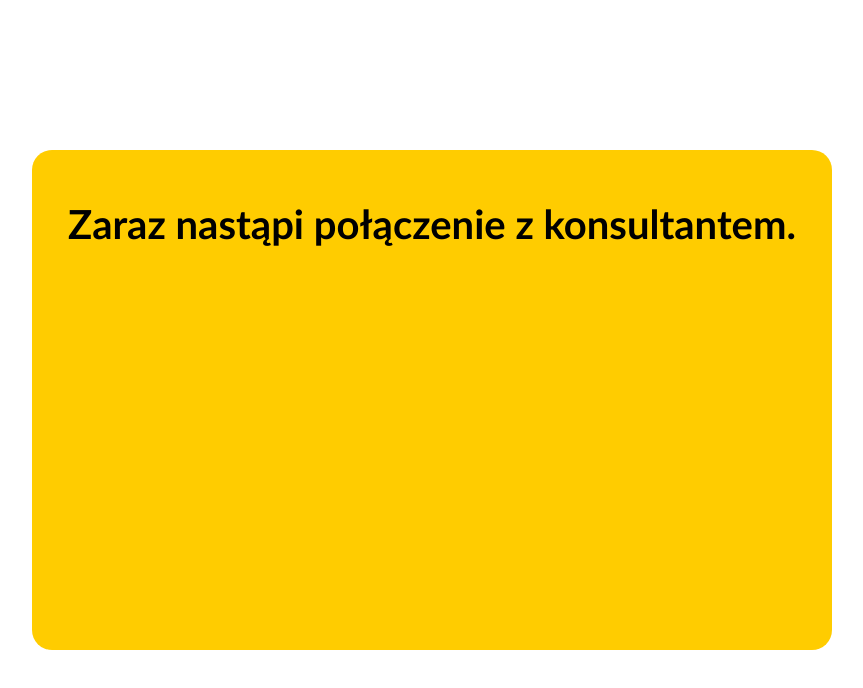
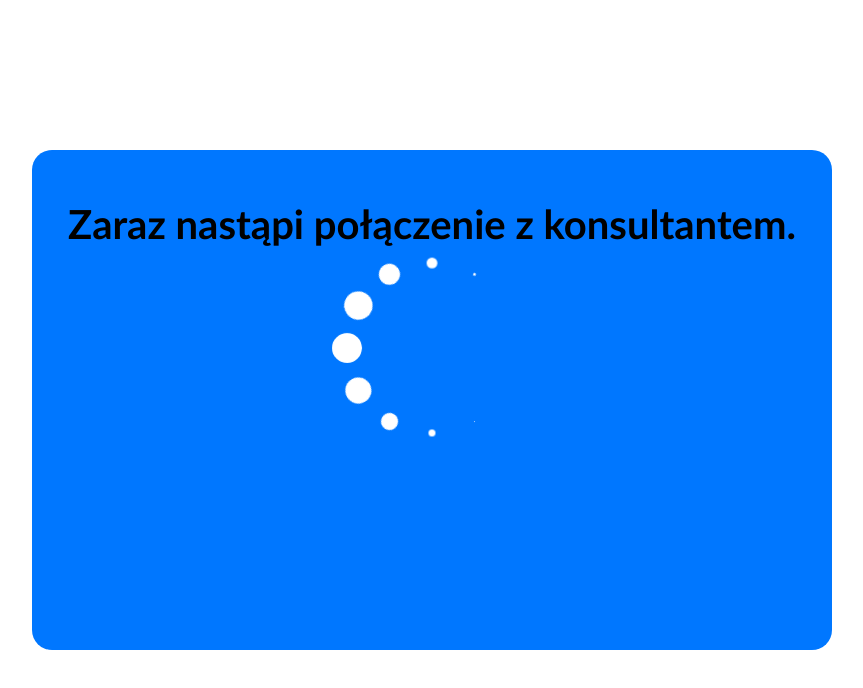
Before and after one commit to Szerwoll/FokusWebApps_KonradSzerwinski, an Angular app in the folder front/: page /ringing/1 in a window 1280 px wide. Shown: the top 688 px of the page, without its empty margins (208-1071 px from the left). Built offline with nearby package versions, Linux system fonts and the light colour scheme; no server answers.

Commit message:
Added loader animation for ringing and checkmark for call

```diff
--- a/front/src/app/call.ts
+++ b/front/src/app/call.ts
@@ -1,4 +1,4 @@
 export interface Call {
-  id: number
-  status: string
+  id: number;
+  status: string;
 }
--- a/front/src/app/call/call.component.css
+++ b/front/src/app/call/call.component.css
@@ -0,0 +1,91 @@
+#animCheck {
+  margin: 0px auto;
+  width: 200px;
+  height: 200px;
+}
+#animCheck .precheck:before {
+  content: "";
+  position: absolute;
+  top: 45%;
+  left: 0;
+  width: 100%;
+  height: 10%;
+  box-sizing: border-box;
+  animation: spin 2s ease-in forwards;
+}
+#animCheck .precheck:after {
+  content: "";
+  position: absolute;
+  top: 45%;
+  left: 0;
+  width: 100%;
+  height: 10%;
+  box-sizing: border-box;
+  background: #ccc;
+  animation: spin 2s ease-in forwards;
+  transform: rotate(45deg);
+}
+#animCheck .check {
+  height: 100%;
+  transform: rotate(45deg);
+  animation: poin 0.6s ease-in-out 0.3s;
+}
+#animCheck .check:before {
+  content: "";
+  position: absolute;
+  top: 69%;
+  left: 22%;
+  height: 15%;
+  border-radius: 6.4px;
+  background: #fff;
+  animation: short 0.3s ease-in forwards;
+}
+#animCheck .check:after {
+  content: "";
+  position: absolute;
+  top: 84%;
+  left: 52%;
+  height: 15%;
+  border-radius: 6.4px;
+  background: #fff;
+  transform: rotate(-90deg);
+  transform-origin: 0 0;
+  animation: long 0.3s ease-out 0.3s forwards;
+}
+@keyframes short {
+  0% {
+    width: 0;
+  }
+  100% {
+    width: 45%;
+  }
+}
+@keyframes long {
+  0% {
+    width: 0;
+  }
+  100% {
+    width: 75%;
+  }
+}
+@keyframes poin {
+  0% {
+    transform: rotate(45deg) scale(1);
+  }
+  50% {
+    transform: rotate(50deg) scale(1.7);
+  }
+  100% {
+    transform: rotate(45deg) scale(1);
+  }
+}
+@keyframes spin {
+  from {
+    transform: rotate(0deg);
+    opacity: 1;
+  }
+  to {
+    transform: rotate(720deg);
+    opacity: 1;
+  }
+}
--- a/front/src/app/call/call.component.html
+++ b/front/src/app/call/call.component.html
@@ -1,5 +1,8 @@
 <div class="box">
     <div class="text">
     Trwa połączenie.
+    <div id="animCheck">
+        <div class="check"></div>
+      </div>
     </div>
    </div>
--- a/front/src/app/ringing/ringing.component.css
+++ b/front/src/app/ringing/ringing.component.css
@@ -0,0 +1,121 @@
+.sk-circle {
+  margin: 0px auto;
+  width: 200px;
+  height: 200px;
+  position: relative;
+}
+.sk-circle .sk-child {
+  width: 100%;
+  height: 100%;
+  position: absolute;
+  left: 0;
+  top: 0;
+}
+.sk-circle .sk-child:before {
+  content: '';
+  display: block;
+  margin: 0 auto;
+  width: 15%;
+  height: 15%;
+  background-color: #fff;
+  border-radius: 100%;
+  -webkit-animation: sk-circleBounceDelay 1.2s infinite ease-in-out both;
+          animation: sk-circleBounceDelay 1.2s infinite ease-in-out both;
+}
+.sk-circle .sk-circle2 {
+  -webkit-transform: rotate(30deg);
+      -ms-transform: rotate(30deg);
+          transform: rotate(30deg); }
+.sk-circle .sk-circle3 {
+  -webkit-transform: rotate(60deg);
+      -ms-transform: rotate(60deg);
+          transform: rotate(60deg); }
+.sk-circle .sk-circle4 {
+  -webkit-transform: rotate(90deg);
+      -ms-transform: rotate(90deg);
+          transform: rotate(90deg); }
+.sk-circle .sk-circle5 {
+  -webkit-transform: rotate(120deg);
+      -ms-transform: rotate(120deg);
+          transform: rotate(120deg); }
+.sk-circle .sk-circle6 {
+  -webkit-transform: rotate(150deg);
+      -ms-transform: rotate(150deg);
+          transform: rotate(150deg); }
+.sk-circle .sk-circle7 {
+  -webkit-transform: rotate(180deg);
+      -ms-transform: rotate(180deg);
+          transform: rotate(180deg); }
+.sk-circle .sk-circle8 {
+  -webkit-transform: rotate(210deg);
+      -ms-transform: rotate(210deg);
+          transform: rotate(210deg); }
+.sk-circle .sk-circle9 {
+  -webkit-transform: rotate(240deg);
+      -ms-transform: rotate(240deg);
+          transform: rotate(240deg); }
+.sk-circle .sk-circle10 {
+  -webkit-transform: rotate(270deg);
+      -ms-transform: rotate(270deg);
+          transform: rotate(270deg); }
+.sk-circle .sk-circle11 {
+  -webkit-transform: rotate(300deg);
+      -ms-transform: rotate(300deg);
+          transform: rotate(300deg); }
+.sk-circle .sk-circle12 {
+  -webkit-transform: rotate(330deg);
+      -ms-transform: rotate(330deg);
+          transform: rotate(330deg); }
+.sk-circle .sk-circle2:before {
+  -webkit-animation-delay: -1.1s;
+          animation-delay: -1.1s; }
+.sk-circle .sk-circle3:before {
+  -webkit-animation-delay: -1s;
+          animation-delay: -1s; }
+.sk-circle .sk-circle4:before {
+  -webkit-animation-delay: -0.9s;
+          animation-delay: -0.9s; }
+.sk-circle .sk-circle5:before {
+  -webkit-animation-delay: -0.8s;
+          animation-delay: -0.8s; }
+.sk-circle .sk-circle6:before {
+  -webkit-animation-delay: -0.7s;
+          animation-delay: -0.7s; }
+.sk-circle .sk-circle7:before {
+  -webkit-animation-delay: -0.6s;
+          animation-delay: -0.6s; }
+.sk-circle .sk-circle8:before {
+  -webkit-animation-delay: -0.5s;
+          animation-delay: -0.5s; }
+.sk-circle .sk-circle9:before {
+  -webkit-animation-delay: -0.4s;
+          animation-delay: -0.4s; }
+.sk-circle .sk-circle10:before {
+  -webkit-animation-delay: -0.3s;
+          animation-delay: -0.3s; }
+.sk-circle .sk-circle11:before {
+  -webkit-animation-delay: -0.2s;
+          animation-delay: -0.2s; }
+.sk-circle .sk-circle12:before {
+  -webkit-animation-delay: -0.1s;
+          animation-delay: -0.1s; }
+
+@-webkit-keyframes sk-circleBounceDelay {
+  0%, 80%, 100% {
+    -webkit-transform: scale(0);
+            transform: scale(0);
+  } 40% {
+    -webkit-transform: scale(1);
+            transform: scale(1);
+  }
+}
+
+@keyframes sk-circleBounceDelay {
+  0%, 80%, 100% {
+    -webkit-transform: scale(0);
+            transform: scale(0);
+  } 40% {
+    -webkit-transform: scale(1);
+            transform: scale(1);
+  }
+}
--- a/front/src/app/ringing/ringing.component.html
+++ b/front/src/app/ringing/ringing.component.html
@@ -1,5 +1,20 @@
 <div class="box">
     <div class="text">
     Zaraz nastąpi połączenie z konsultantem.
+    <br />
+    <div class="sk-circle">
+        <div class="sk-circle1 sk-child"></div>
+        <div class="sk-circle2 sk-child"></div>
+        <div class="sk-circle3 sk-child"></div>
+        <div class="sk-circle4 sk-child"></div>
+        <div class="sk-circle5 sk-child"></div>
+        <div class="sk-circle6 sk-child"></div>
+        <div class="sk-circle7 sk-child"></div>
+        <div class="sk-circle8 sk-child"></div>
+        <div class="sk-circle9 sk-child"></div>
+        <div class="sk-circle10 sk-child"></div>
+        <div class="sk-circle11 sk-child"></div>
+        <div class="sk-circle12 sk-child"></div>
+      </div>
     </div>
 </div>
--- a/front/src/styles.css
+++ b/front/src/styles.css
@@ -7,7 +7,7 @@
   bottom: 0;
   left: 0;
   margin: auto;
-  background: rgb(255, 204, 0);
+  background: rgb(0, 119, 255);
   border-radius: 20px;
   box-sizing: border-box;
   padding: 20px;
```
Also changed, not shown: front/src/app/app.module.ts (+9 -9 lines), front/src/app/call.service.ts (+4 -6 lines), 1 other file (tests, documents, lock files or other folders).
